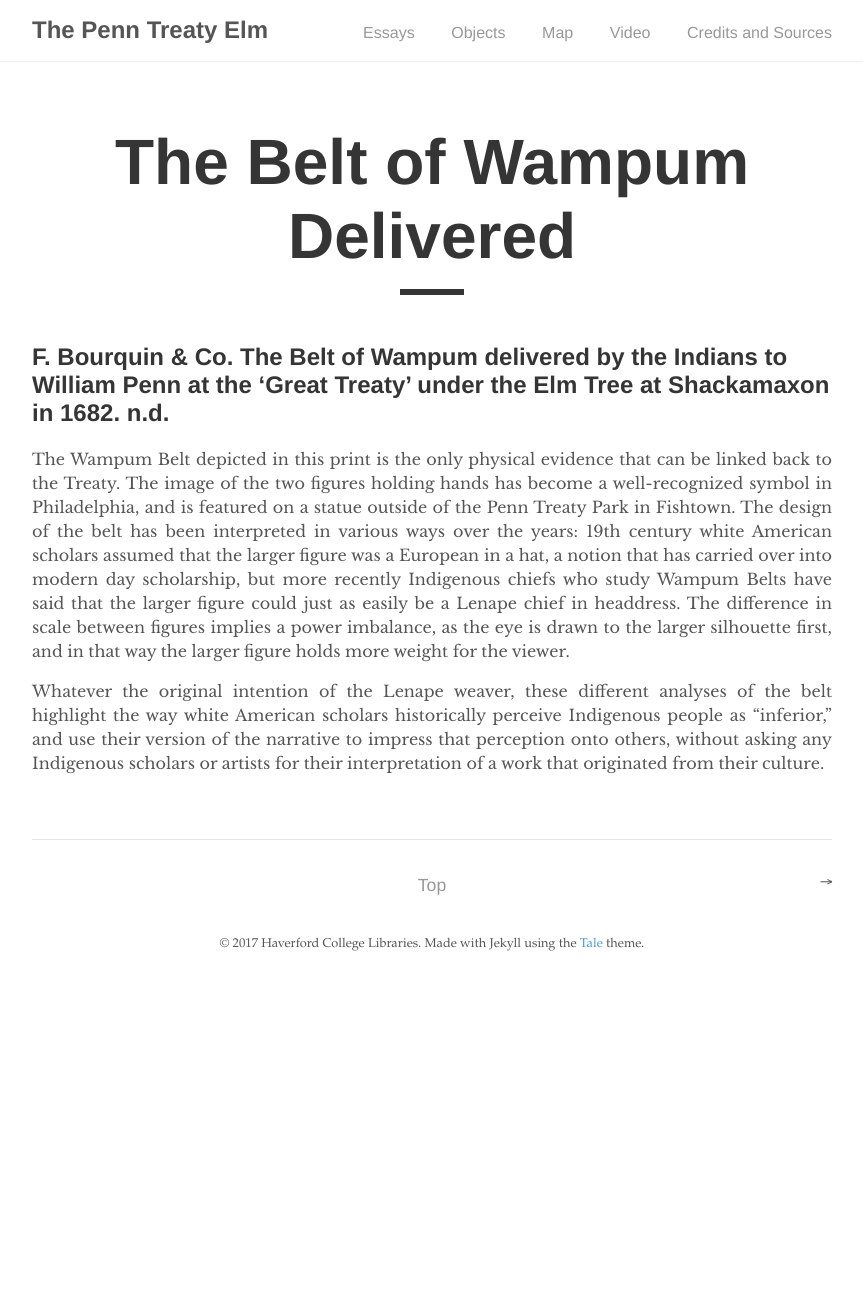
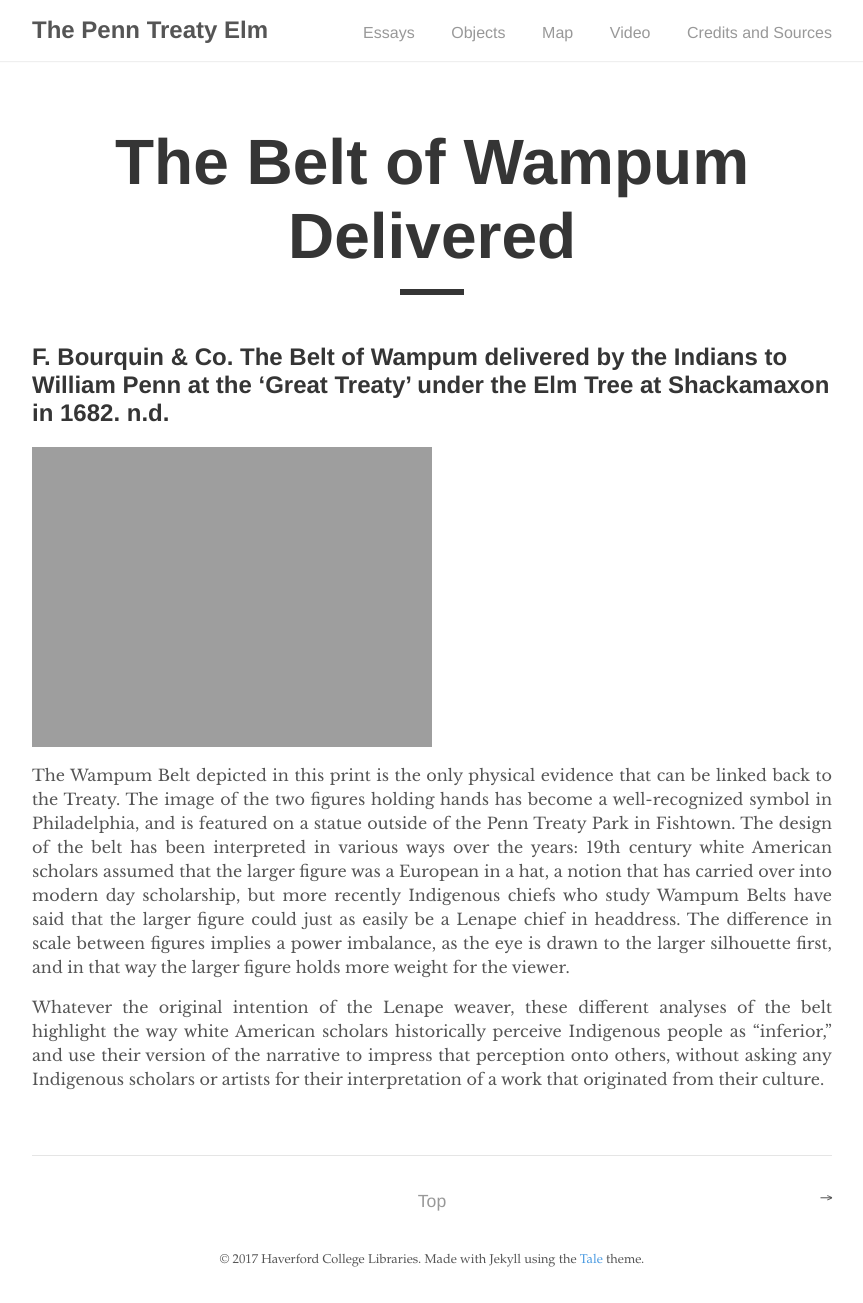
Before and after one commit to mzarafon/penn-treaty-elm, a Jekyll site: the page built from _posts/2017-10-04-wampum_belt_delivered.md, in a window 1280 px wide. Shown: the whole page, without its empty margins (208-1071 px from the left). Built offline with Jekyll 4.4.1, drawn with Linux system fonts in a browser that asks for light colours; before the commit the page ends 987 px from its top, so only the background shows below that.

Commit message:
Update 2017-10-04-wampum_belt_delivered.md

```diff
--- a/_posts/2017-10-04-wampum_belt_delivered.md
+++ b/_posts/2017-10-04-wampum_belt_delivered.md
@@ -6,6 +6,8 @@
 
 ## F. Bourquin & Co. The Belt of Wampum delivered by the Indians to William Penn at the ‘Great Treaty’ under the Elm Tree at Shackamaxon in 1682. n.d.
 
+![]({{ "/wampum-belt.jpg" | prepend: site.url }})
+
 The Wampum Belt depicted in this print is the only physical evidence that can be linked back to the Treaty. The image of the two figures holding hands has become a well-recognized symbol in Philadelphia, and is featured on a statue outside of the Penn Treaty Park in Fishtown. The design of the belt has been interpreted in various ways over the years: 19th century white American scholars assumed that the larger figure was a European in a hat, a notion that has carried over into modern day scholarship, but more recently Indigenous chiefs who study Wampum Belts have said that the larger figure could just as easily be a Lenape chief in headdress. The difference in scale between figures implies a power imbalance, as the eye is drawn to the larger silhouette first, and in that way the larger figure holds more weight for the viewer.
 
 Whatever the original intention of the Lenape weaver, these different analyses of the belt highlight the way white American scholars historically perceive Indigenous people as “inferior,” and use their version of the narrative to impress that perception onto others, without asking any Indigenous scholars or artists for their interpretation of a work that originated from their culture.
```
